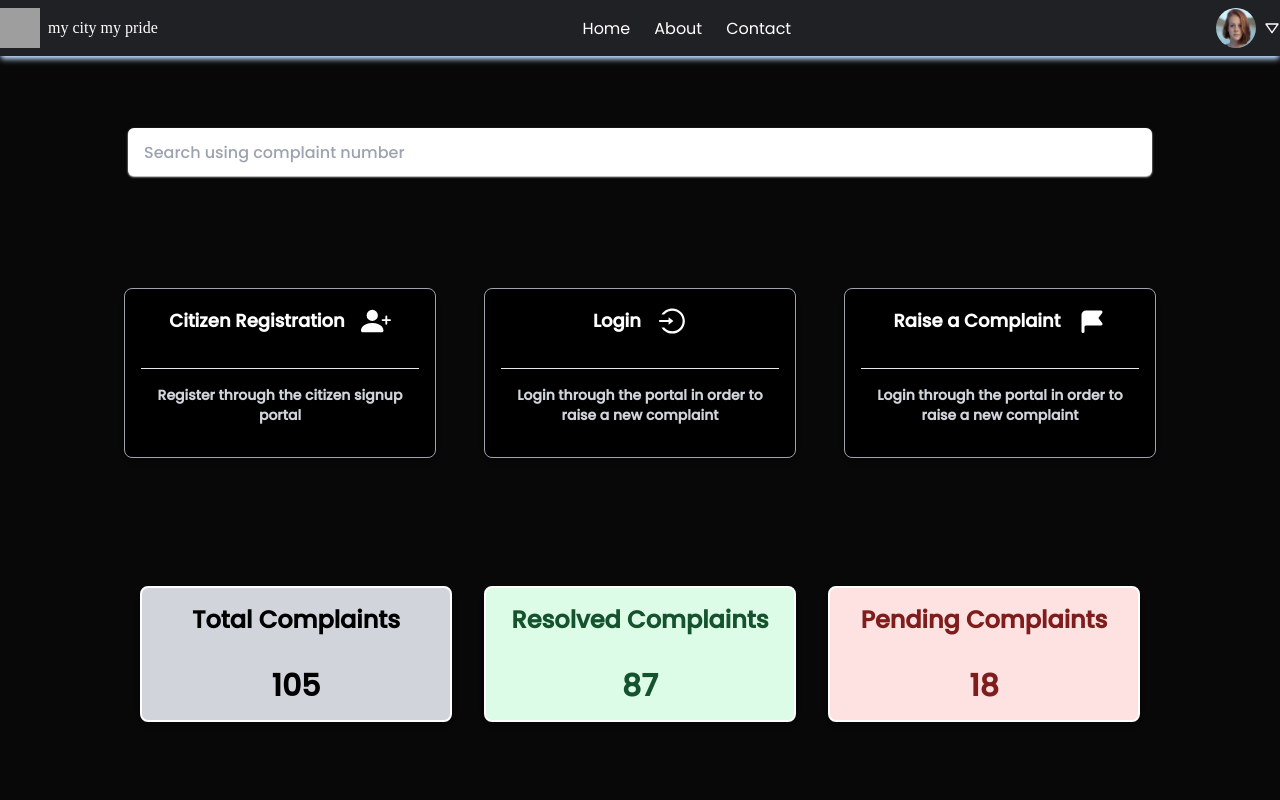
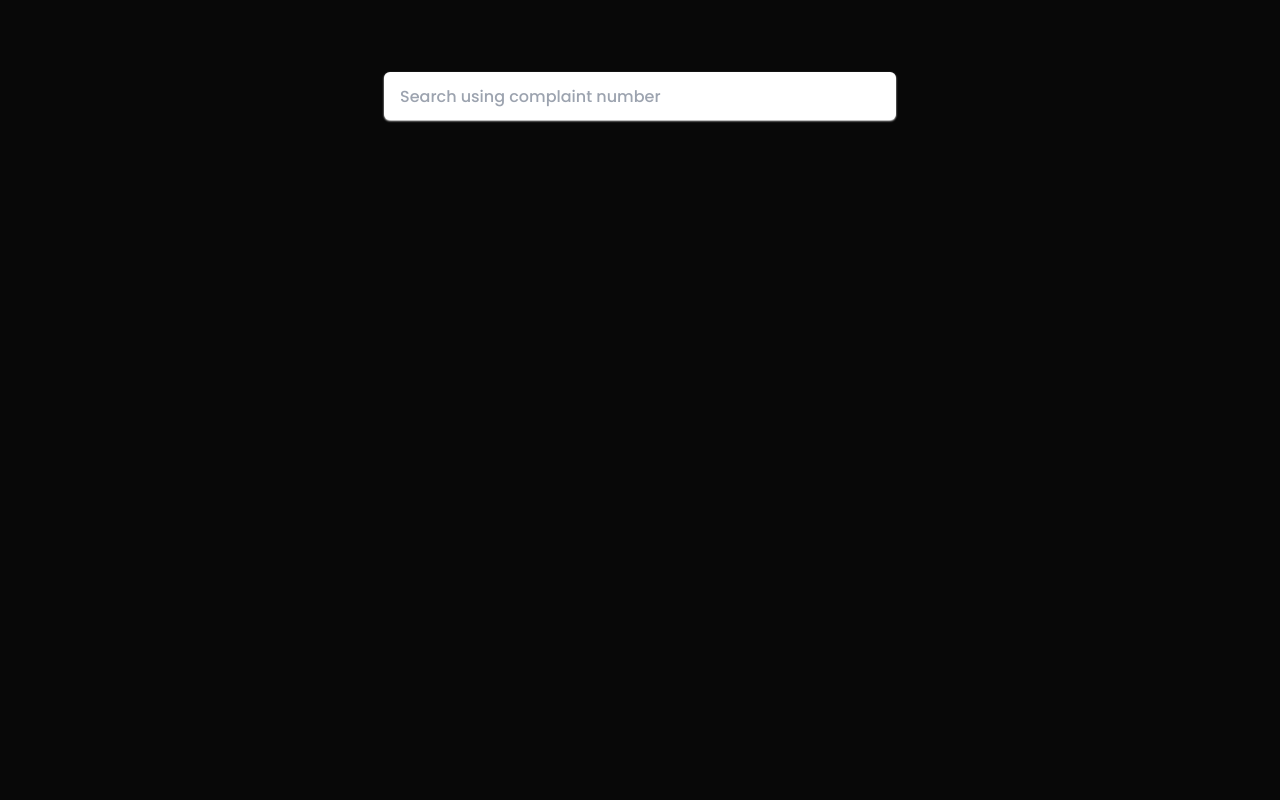
Before and after one commit to Hrishabh17/Municipal_Corporation_Management, a React (Create React App) app in the folder frontend/myapp/: page /login in a window 1280 px wide. Shown: the top 800 px of the page. Built offline with nearby package versions, Linux system fonts and the light colour scheme; grey boxes are pictures that could not be loaded; a web font is replaced by a local one.

Commit message:
Home Page v4

```diff
--- a/frontend/myapp/src/App.js
+++ b/frontend/myapp/src/App.js
@@ -1,17 +1,18 @@
 import './App.css';
-import Footer from './components/home/footer';
-import HomeBody from './components/home/home_content';
-import Navbar from './components/home/navbar';
+import { BrowserRouter as Router, Routes, Route } from 'react-router-dom';
 
-
+import Home from './components/home/home';
+import Login from './components/Login_Signup/login';
 
 function App() {
   return (
     <div className="App">
-
-        <Navbar/>
-        <HomeBody/>
-        <Footer/>
+      <Router>
+        <Routes>
+          <Route path='/' element={<Home />}/>
+          <Route path='/login' element={<Login />}/>
+        </Routes>
+      </Router>
     </div>
   );
 }
--- /dev/null
+++ b/frontend/myapp/src/components/Login_Signup/login.js
@@ -0,0 +1,16 @@
+import React from 'react'
+
+export default function Login()
+{
+    return(
+        <div className="w-full h-[100vh] bg-[#080808] py-2">
+            <div className="container mx-auto">
+                <div className="flex flex-col items-center justify-center mt-16">
+                    <input type="text" placeholder="Search using complaint number"
+                        className="w-2/5 h-12 shadow-sm shadow-white rounded-md text-black placeholder:text-gray-400 font-[Poppins] px-4 outline-none font-medium">
+                    </input>
+                </div>
+            </div>
+        </div>
+    )
+}
--- a/frontend/myapp/src/components/home/footer.js
+++ b/frontend/myapp/src/components/home/footer.js
@@ -3,7 +3,7 @@ import React from "react";
 export default function Footer()
 {
     return(
-        <div className="w-full h-max bg-[#202124] py-2 shadow-md shadow-blue-200 bottom-0">
+        <div className="w-full h-max bg-[#111111] py-2 shadow-md shadow-blue-200 bottom-0">
             <div className="container mx-auto">
                 <div className="flex flex-row justify-center items-center gap-24 p-8">
                     <div className="flex flex-col justify-center items-center hover:cursor-pointer">
--- /dev/null
+++ b/frontend/myapp/src/components/home/home.js
@@ -0,0 +1,14 @@
+import React from 'react';
+import Navbar from "../home/navbar"
+import HomeBody from "../home/home_content"
+import Footer from '../home/footer';
+
+export default function Home() {
+  return (
+    <div>
+        <Navbar/>
+        <HomeBody/>
+        <Footer/>
+    </div>
+  );
+}
--- a/frontend/myapp/src/components/home/home_content.js
+++ b/frontend/myapp/src/components/home/home_content.js
@@ -3,9 +3,12 @@ import {AiOutlineLogin} from 'react-icons/ai'
 import {BsFillPersonPlusFill} from 'react-icons/bs'
 import {HiFlag} from 'react-icons/hi'
 import CountUp from 'react-countup';
+import { useNavigate } from 'react-router-dom';
 
 export default function HomeBody()
 {
+    const navigate = useNavigate()
+
     return(
         <div className="w-full h-max bg-[#080808] py-2 mt-14">
             <div className="container mx-auto h-[720px]">
@@ -15,21 +18,21 @@ export default function HomeBody()
                     </input>
                 </div>
                 <div className="flex flex-row items-center justify-center mt-24 h-max p-4 gap-12">
-                <div className="flex flex-col justify-center items-center w-1/4 p-4 border-[1.5px] border-gray-400 h-max bg-black rounded-lg shadow-md hover:scale-105 duration-200 gap-8 divide-y-[0.6px] hover:bg-blue-800 min-h-[170px]">
+                    <div onClick={()=>{navigate('/signup')}} className="flex flex-col justify-center items-center w-1/4 p-4 border-[1.5px] border-gray-400 h-max bg-black rounded-lg shadow-md hover:scale-105 duration-200 gap-8 divide-y-[0.6px] hover:bg-blue-800 min-h-[170px]">
                         <div className="flex flex-row justify-center items-center gap-4">
                             <h1 className="text-white font-[Poppins] font-semibold text-lg">Citizen Registration</h1>
                             <BsFillPersonPlusFill className="text-white text-3xl"/>
                         </div>
                         <h1 className="text-gray-300 font-[Poppins] font-semibold text-sm py-4">Register through the citizen signup portal</h1>
                     </div>
-                    <div className="flex flex-col justify-center items-center w-1/4 p-4 border-[1.5px] border-gray-400 h-max bg-black rounded-lg shadow-md hover:scale-105 duration-200 gap-8 divide-y-[0.6px] hover:bg-blue-800  min-h-[170px]">
+                    <div onClick={()=>{navigate('/login')}} className="flex flex-col justify-center items-center w-1/4 p-4 border-[1.5px] border-gray-400 h-max bg-black rounded-lg shadow-md hover:scale-105 duration-200 gap-8 divide-y-[0.6px] hover:bg-blue-800  min-h-[170px]">
                         <div className="flex flex-row justify-center items-center gap-4">
                             <h1 className="text-white font-[Poppins] font-semibold text-lg">Login</h1>
                             <AiOutlineLogin className="text-white text-3xl"/>
                         </div>
                         <h1 className="text-gray-300 font-[Poppins] font-semibold text-sm py-4">Login through the portal in order to raise a new complaint</h1>
                     </div>
-                    <div className="flex flex-col justify-center items-center w-1/4 p-4 border-[1.5px] border-gray-400 h-max bg-black rounded-lg shadow-md hover:scale-105 duration-200 gap-8 divide-y-[0.6px] hover:bg-blue-800  min-h-[170px]">
+                    <div onClick={()=>{navigate('/complaint')}} className="flex flex-col justify-center items-center w-1/4 p-4 border-[1.5px] border-gray-400 h-max bg-black rounded-lg shadow-md hover:scale-105 duration-200 gap-8 divide-y-[0.6px] hover:bg-blue-800  min-h-[170px]">
                         <div className="flex flex-row justify-center items-center gap-4">
                             <h1 className="text-white font-[Poppins] font-semibold text-lg">Raise a Complaint</h1>
                             <HiFlag className="text-white text-3xl"/>
--- a/frontend/myapp/src/index.js
+++ b/frontend/myapp/src/index.js
@@ -11,7 +11,4 @@ root.render(
   </React.StrictMode>
 );
 
-// If you want to start measuring performance in your app, pass a function
-// to log results (for example: reportWebVitals(console.log))
-// or send to an analytics endpoint. Learn more: https://bit.ly/CRA-vitals
 reportWebVitals();
```
